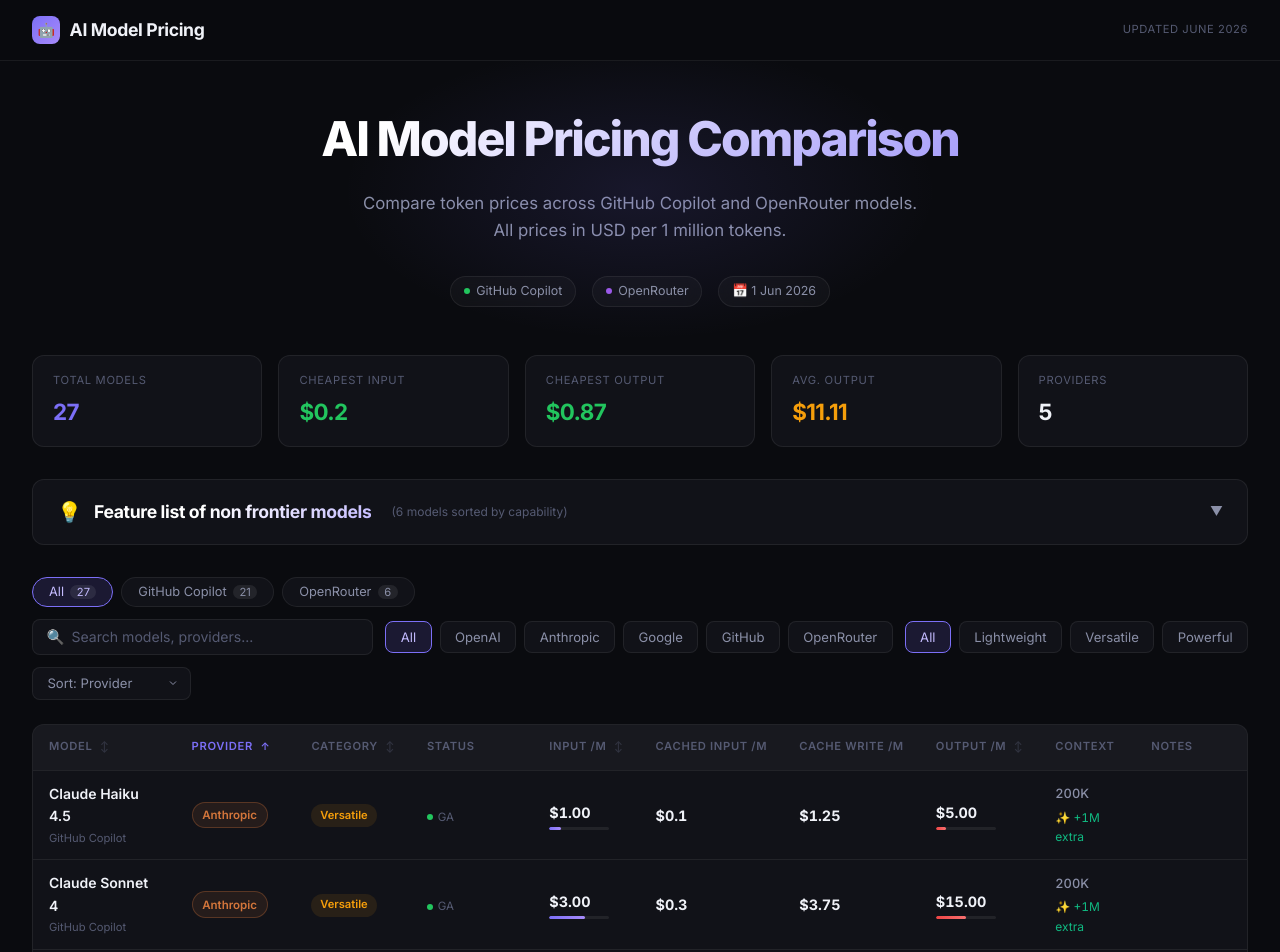
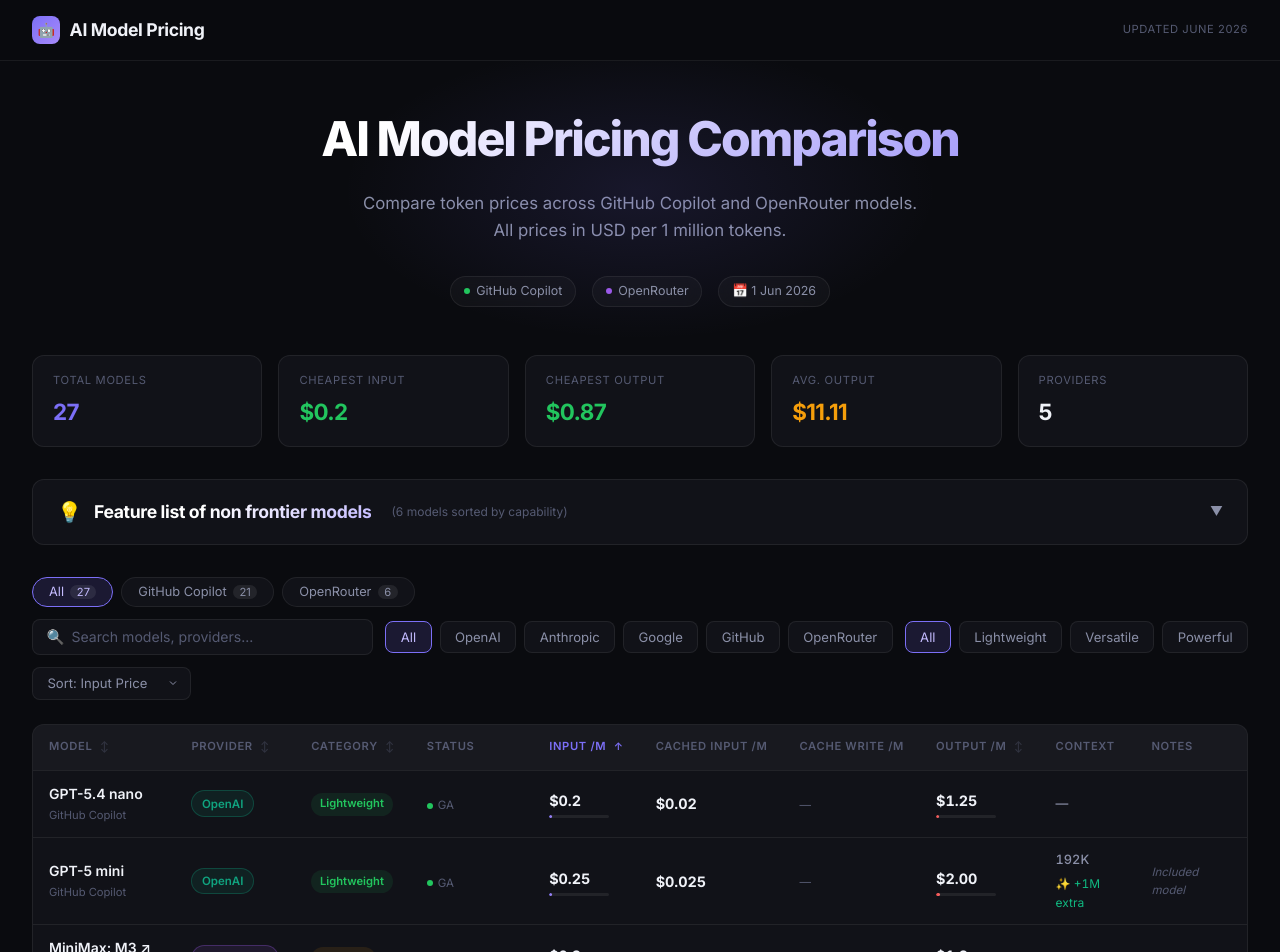
Before and after one commit to madeindigio/copilot-models-pricing-comparator, a React (Vite) app: page / in a window 1280 px wide. Shown: the top 952 px of the page. Built offline with nearby package versions, Linux system fonts and the light colour scheme.

Commit message:
feat: reorder pricing list by input token cost

```diff
--- a/src/App.tsx
+++ b/src/App.tsx
@@ -221,7 +221,7 @@ export default function App() {
   const [sourceFilter, setSourceFilter] = useState<Source | typeof ALL>(ALL);
   const [providerFilter, setProviderFilter] = useState<Provider | typeof ALL>(ALL);
   const [categoryFilter, setCategoryFilter] = useState<Category | typeof ALL>(ALL);
-  const [sortKey, setSortKey] = useState<SortKey>('provider');
+  const [sortKey, setSortKey] = useState<SortKey>('inputPrice');
   const [sortDir, setSortDir] = useState<'asc' | 'desc'>('asc');
 
   const providers: (Provider | typeof ALL)[] = [ALL, 'OpenAI', 'Anthropic', 'Google', 'GitHub', 'OpenRouter'];
```
